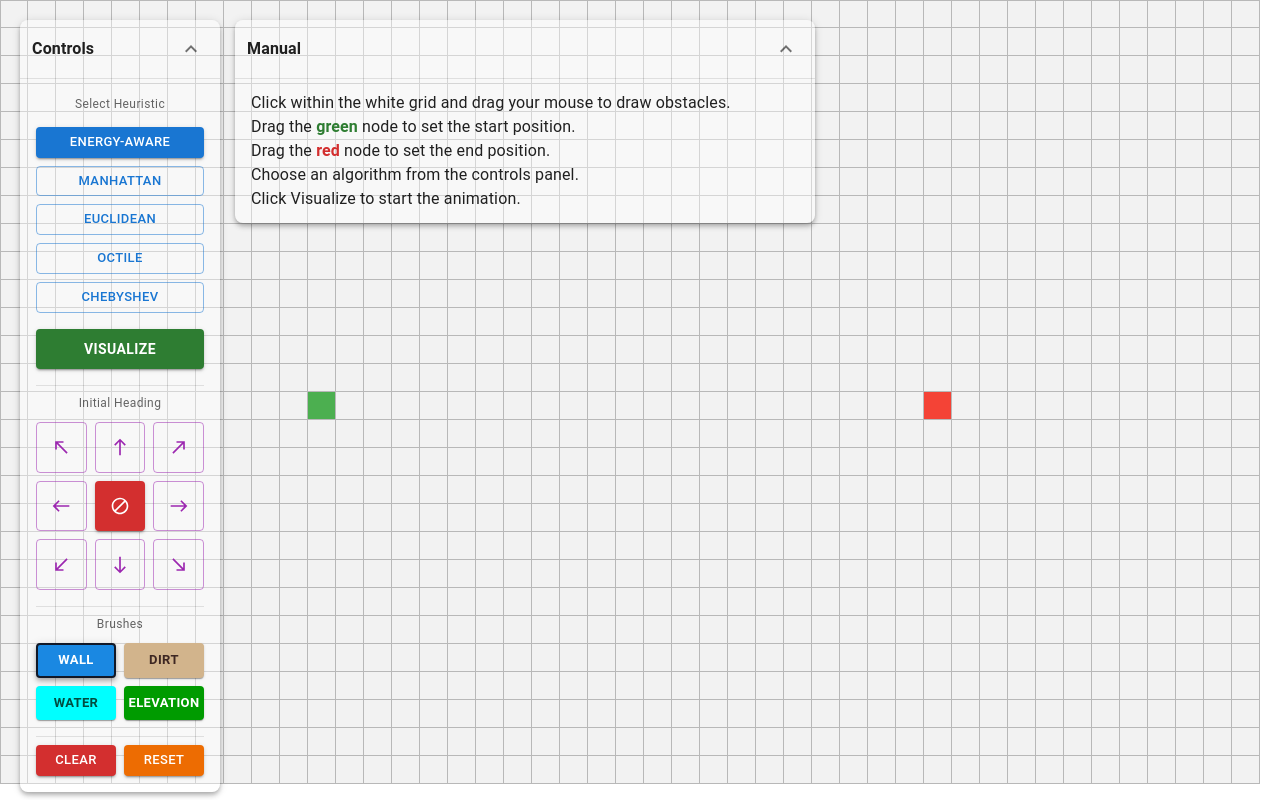
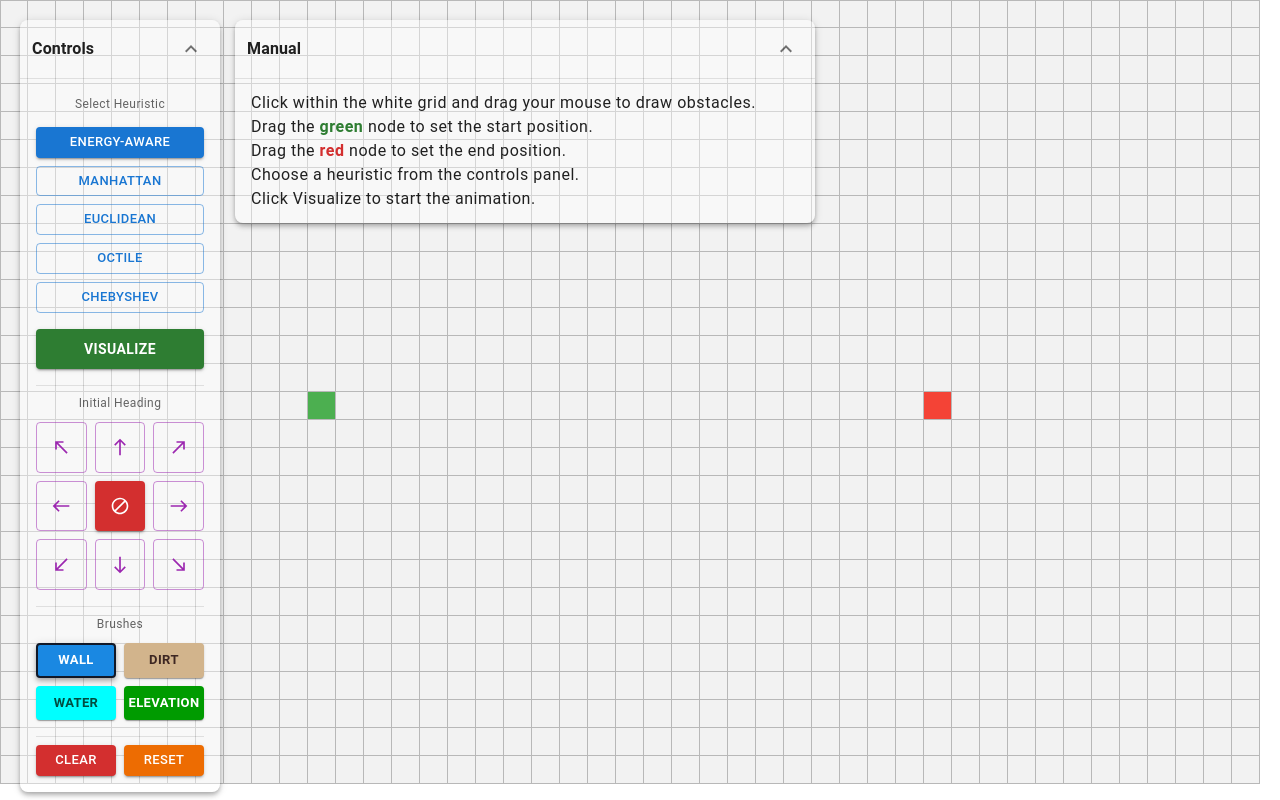
Before and after one commit to ruicchi/energy-aware-astar, a React (Vite) app: page / in a window 1280 px wide. Built offline with nearby package versions, Linux system fonts and the light colour scheme.

Commit message:
chore: clean code

```diff
--- a/src/game/FloatingManual.tsx
+++ b/src/game/FloatingManual.tsx
@@ -14,7 +14,6 @@ export const FloatingManual = () => {
   const theme = useTheme();
   const isMobile = useMediaQuery(theme.breakpoints.down("sm"));
 
-  // Left-aligned default position alongside Controls on desktop
   const [position, setPosition] = useState(() => ({
     x: isMobile ? 20 : 235,
     y: 20,
@@ -25,7 +24,6 @@ export const FloatingManual = () => {
   const dragStart = useRef({ x: 0, y: 0 });
 
   const handlePointerDown = (e: React.PointerEvent) => {
-    //* Only start dragging if we didn't click a button inside the menu
     if ((e.target as HTMLElement).closest("button")) return;
 
     setIsDragging(true);
@@ -107,27 +105,27 @@ export const FloatingManual = () => {
             textAlign: "left",
           }}
         >
-          <Typography variant="body1" sx={{ fontSize: "inherit", lineHeight: "inherit" }}>
+          <Typography variant="caption" sx={{ fontSize: "inherit", lineHeight: "inherit" }}>
             Click within the white grid and drag your mouse to draw obstacles.
           </Typography>
-          <Typography variant="body1" sx={{ fontSize: "inherit", lineHeight: "inherit" }}>
+          <Typography variant="caption" sx={{ fontSize: "inherit", lineHeight: "inherit" }}>
             Drag the{" "}
             <Box component="span" sx={{ color: "#2e7d32", fontWeight: "bold" }}>
               green
             </Box>{" "}
             node to set the start position.
           </Typography>
-          <Typography variant="body1" sx={{ fontSize: "inherit", lineHeight: "inherit" }}>
+          <Typography variant="caption" sx={{ fontSize: "inherit", lineHeight: "inherit" }}>
             Drag the{" "}
             <Box component="span" sx={{ color: "#d32f2f", fontWeight: "bold" }}>
               red
             </Box>{" "}
             node to set the end position.
           </Typography>
-          <Typography variant="body1" sx={{ fontSize: "inherit", lineHeight: "inherit" }}>
-            Choose an algorithm from the controls panel.
+          <Typography variant="caption" sx={{ fontSize: "inherit", lineHeight: "inherit" }}>
+            Choose a heuristic from the controls panel.
           </Typography>
-          <Typography variant="body1" sx={{ fontSize: "inherit", lineHeight: "inherit" }}>
+          <Typography variant="caption" sx={{ fontSize: "inherit", lineHeight: "inherit" }}>
             Click Visualize to start the animation.
           </Typography>
         </Box>
--- a/src/game/FloatingMenu.tsx
+++ b/src/game/FloatingMenu.tsx
@@ -277,9 +277,7 @@ export const FloatingMenu = () => {
                       onPointerDown={(e) => e.stopPropagation()}
                       onClick={onToggleManhattanSearch}
                     >
-                      {showManhattanSearch
-                        ? "Hide A* Manhattan Search"
-                        : "Show A* Manhattan Search"}
+                      {showManhattanSearch ? "Hide Search Map" : "Show Search Map"}
                     </Button>
                   )}
                   {isEnergyFinished && (
```
